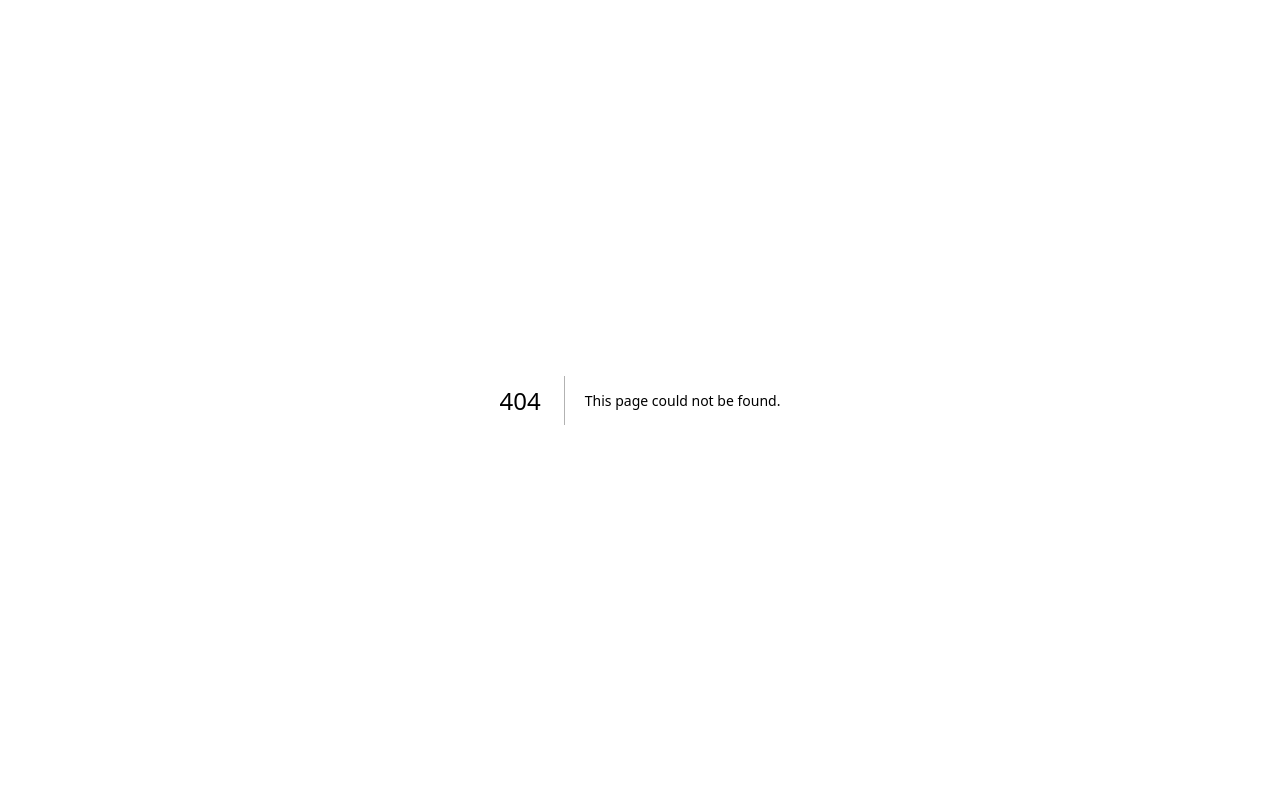
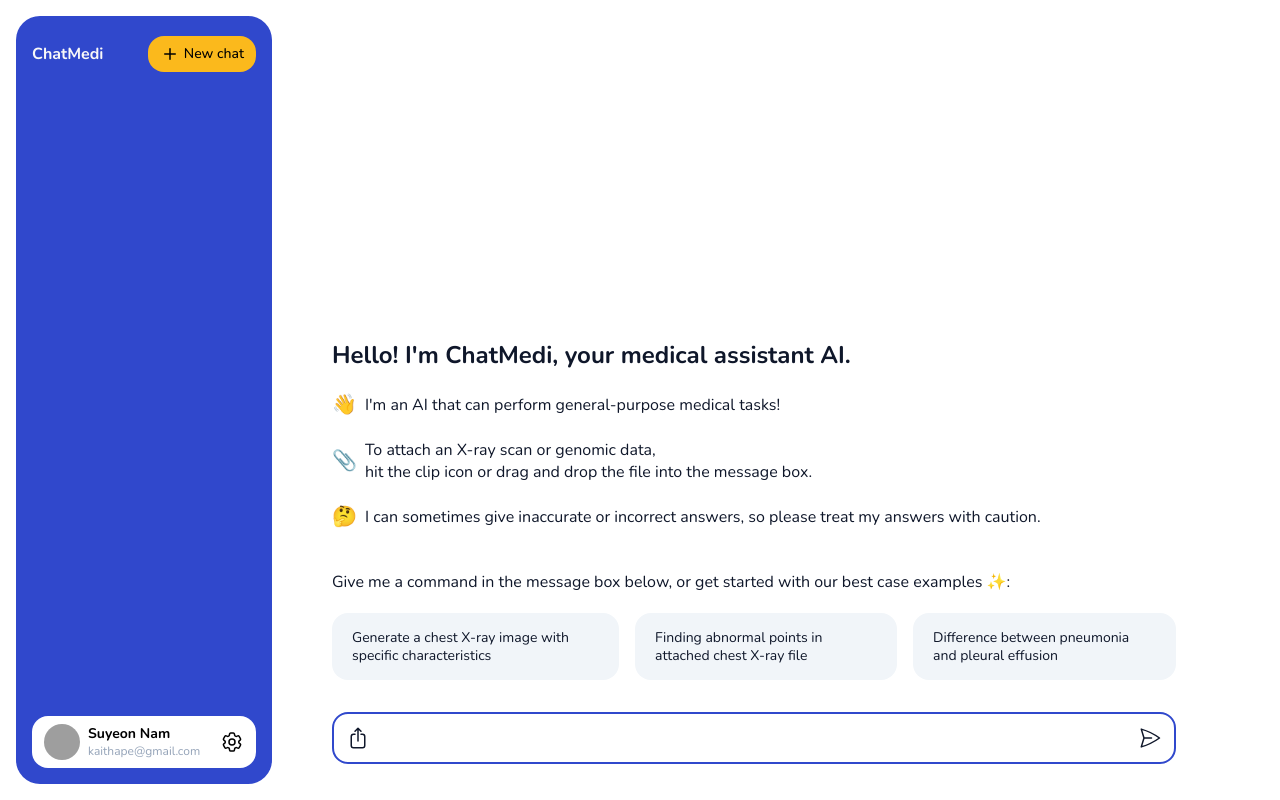
Before and after one commit to mori8/chatmedi, a Next.js app: page /chat in a window 1280 px wide. Before the commit this address had no page. Built offline with nearby package versions, Linux system fonts and the light colour scheme; grey boxes are pictures that could not be loaded.

Commit message:
Implement: main UI

```diff
--- a/package.json
+++ b/package.json
@@ -9,6 +9,7 @@
     "lint": "next lint"
   },
   "dependencies": {
+    "@heroicons/react": "^2.1.3",
     "classnames": "^2.5.1",
     "next": "14.2.4",
     "react": "^18",
--- /dev/null
+++ b/src/app/chat/page.tsx
@@ -0,0 +1,52 @@
+import React from 'react'
+import ChatSideBar from '@/components/ChatSideBar'
+import { ArrowUpOnSquareIcon, PaperAirplaneIcon } from '@heroicons/react/24/outline'
+
+type Props = {}
+
+export default function page({ }: Props) {
+  const bestCaseExamples = [
+    "Generate a chest X-ray image with specific characteristics",
+    "Finding abnormal points in attached chest X-ray file",
+    "Difference between pneumonia and pleural effusion"
+  ]
+
+  return (
+    <div className="flex h-screen p-4 gap-10">
+      <div className='flex-shrink-0'>
+        <ChatSideBar />
+      </div>
+      <div className="max-w-[884px] flex-1 p-5 text-slate-900 leading-snug flex flex-col gap-8">
+        <div className='flex-1'/>
+        <div className="">
+          <h1 className="text-2xl font-bold">Hello! I'm ChatMedi, your medical assistant AI.</h1>
+          <div className="flex items-center mt-5">
+            <span role="img" aria-label="waving hand" className="text-xl mr-2">👋</span>
+            <p>I'm an AI that can perform general-purpose medical tasks!</p>
+          </div>
+          <div className="flex items-center mt-5">
+            <span role="img" aria-label="paper clip" className="text-xl mr-2">📎</span>
+            <p>To attach an X-ray scan or genomic data,<br/>hit the clip icon or drag and drop the file into the message box.</p>
+          </div>
+          <div className="flex items-center mt-5">
+            <span role="img" aria-label="thinking face" className="text-xl mr-2">🤔</span>
+            <p>I can sometimes give inaccurate or incorrect answers, so please treat my answers with caution.</p>
+          </div>
+          <div className="mt-10">
+            <p>Give me a command in the message box below, or get started with our best case examples ✨:</p>
+            <div className="flex flex-row gap-4 mt-5">
+              {bestCaseExamples.map((example, index) => (
+                <button key={index} className="bg-slate-100 hover:bg-slate-200 text-slate-900 px-5 py-4 rounded-2xl text-sm text-left leading-tight">{example}</button>
+              ))}
+            </div>
+          </div>
+        </div>
+        <div className='flex flex-row border-2 border-palatinate rounded-2xl p-3 w-full gap-2'>
+        <ArrowUpOnSquareIcon width={24} height={24} className='text-slate-900'/>
+          <input className='flex-1 outline-none' type="text" />
+          <PaperAirplaneIcon width={24} height={24} className='text-slate-900'/>
+        </div>
+      </div>
+    </div>
+  )
+}
--- /dev/null
+++ b/src/components/ChatSideBar.tsx
@@ -0,0 +1,42 @@
+import React from "react";
+import { PlusIcon } from "@heroicons/react/20/solid";
+import { Cog6ToothIcon } from "@heroicons/react/24/outline";
+
+type Props = {};
+
+export default function ChatSideBar({ }: Props) {
+  const username = "Suyeon Nam";
+  const email = "kaithape@gmail.com";
+  const profileImage = "https://github.com/mori8.png";
+
+
+  return (
+    <div className="bg-palatinate text-alabaster px-4 pt-5 pb-4 rounded-3xl h-full flex flex-col min-w-64 box-border text-sm">
+      <div className="flex-shrink-0 flex justify-between items-center">
+        <div>
+          <h1 className="text-base font-bold">ChatMedi</h1>
+        </div>
+        <div>
+          <button className="flex items-center gap-1 bg-xanthous text-black py-2 px-3 rounded-2xl font-medium">
+            <PlusIcon width={20} height={20} /> New chat
+          </button>
+        </div>
+      </div>
+      <div className="flex-1">
+
+      </div>
+      <div className="flex-shrink-0 bg-white rounded-2xl text-black flex justify-between items-center px-3 py-2 gap-2">
+        <div className="">
+          <img src={profileImage} alt="Profile" className="w-9 h-9 rounded-full" />
+        </div>
+        <div className="flex-1">
+          <p className="leading-none mb-1 font-bold">{username}</p>
+          <p className="text-xs text-slate-400 leading-none">{email}</p>
+        </div>
+        <div>
+          <Cog6ToothIcon width={24} height={24} />
+        </div>
+      </div>
+    </div>
+  );
+}
--- a/tailwind.config.ts
+++ b/tailwind.config.ts
@@ -7,19 +7,19 @@
     "./src/app/**/*.{js,ts,jsx,tsx,mdx}",
   ],
   theme: {
-    colors: {
-      palatinate: '#3048CC',
-      bittersweet: '#E26769',
-      tearose: '#FFAEAD',
-      xanthous: '#FBB91C',
-      alabaster: '#F8F8F8',
-    },
     extend: {
       backgroundImage: {
         "gradient-radial": "radial-gradient(var(--tw-gradient-stops))",
         "gradient-conic":
           "conic-gradient(from 180deg at 50% 50%, var(--tw-gradient-stops))",
       },
+      colors: {
+        palatinate: '#3048CC',
+        bittersweet: '#E26769',
+        tearose: '#FFAEAD',
+        xanthous: '#FBB91C',
+        alabaster: '#F8F8F8',
+      },
     },
   },
   plugins: [],
```
Also changed, not shown: src/app/chat/[chatId]/page.tsx (added), 1 other file (tests, documents, lock files or other folders).
